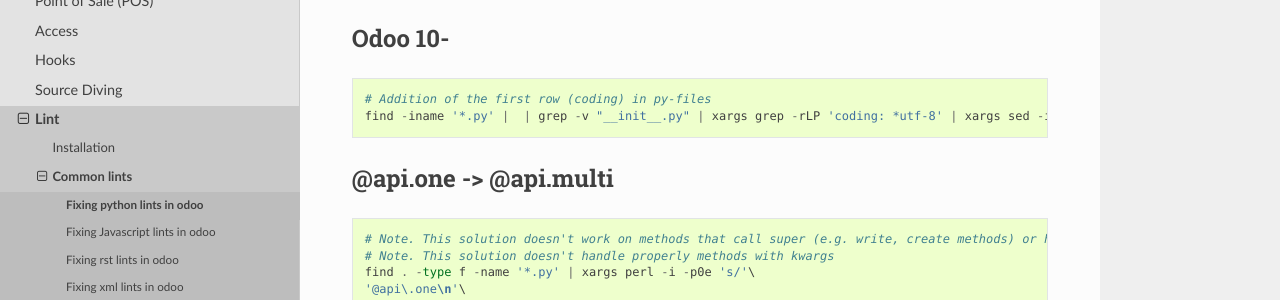
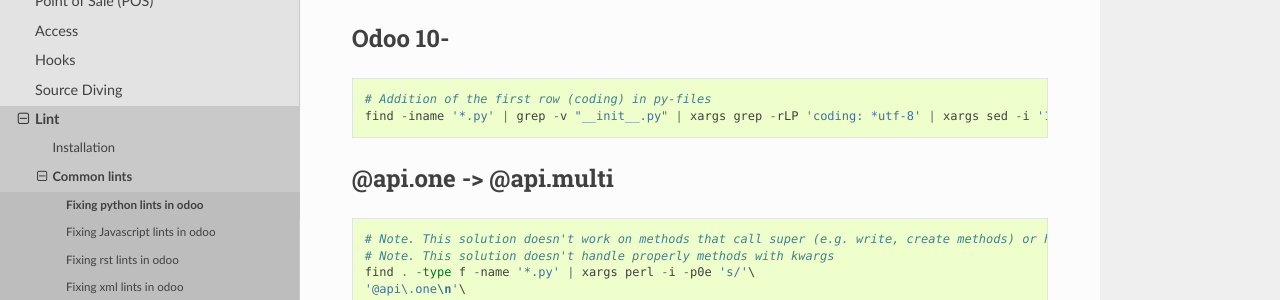
Before and after one commit to itpp-labs/odoo-development, a Sphinx documentation site: the page built from docs/dev/lint/python-lint.rst, in a window 1280 px wide and 900 px high, scrolled down 479 px. Shown: the part 151-451 px from the top of the window. Built offline with Sphinx 7.4.7 and the Read the Docs theme 2.0.0, drawn with Linux system fonts in a browser that asks for light colours.

Commit message:
Update python-lint.rst

```diff
--- a/docs/dev/lint/python-lint.rst
+++ b/docs/dev/lint/python-lint.rst
@@ -35,7 +35,7 @@
 ::
 
     # Addition of the first row (coding) in py-files
-    find -iname '*.py' |  | grep -v "__init__.py" | xargs grep -rLP 'coding: *utf-8' | xargs sed -i '1s/^/# -*- coding: utf-8 -*-\n/'
+    find -iname '*.py' | grep -v "__init__.py" | xargs grep -rLP 'coding: *utf-8' | xargs sed -i '1s/^/# -*- coding: utf-8 -*-\n/'
 
 
 
```
